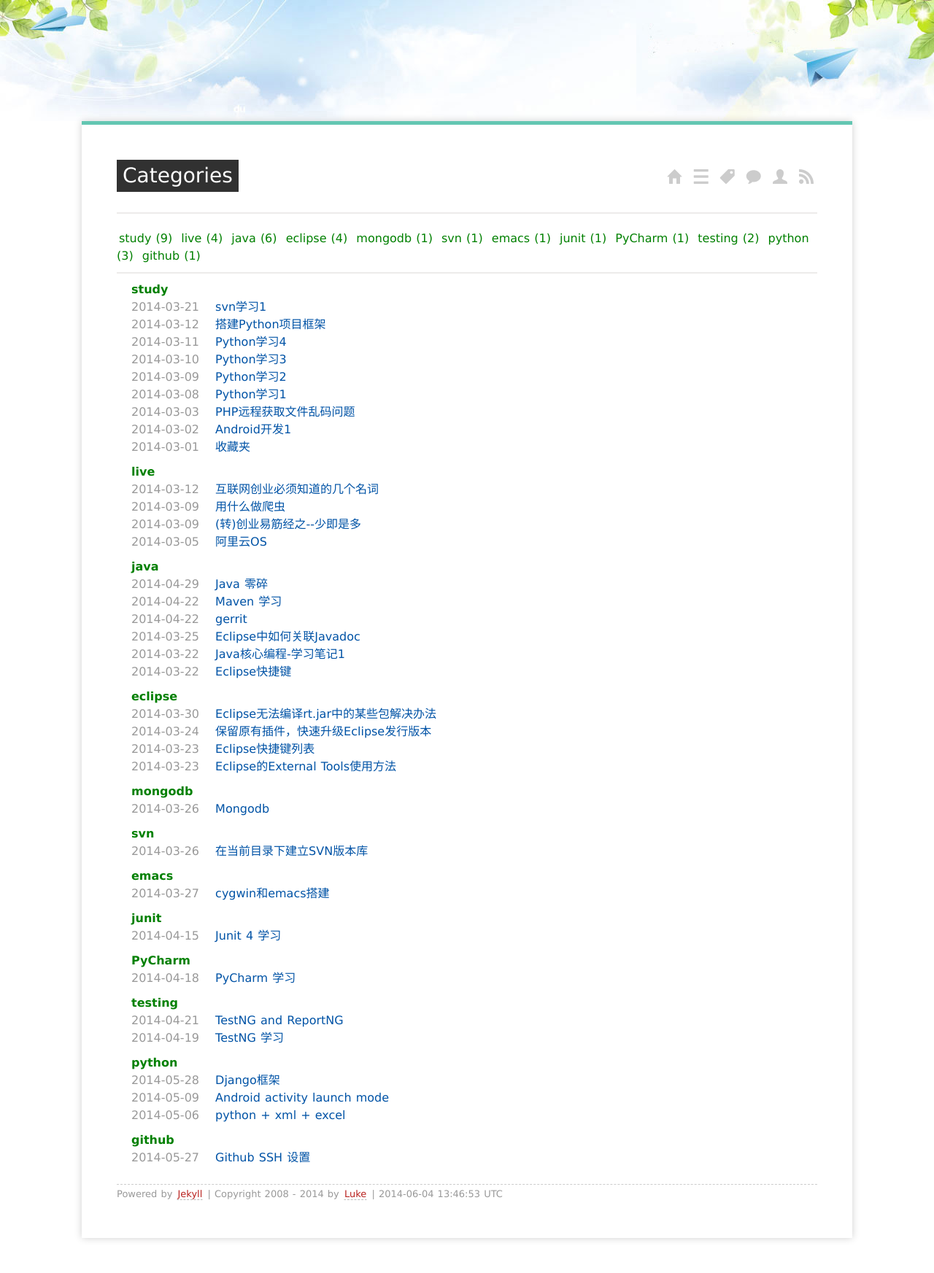
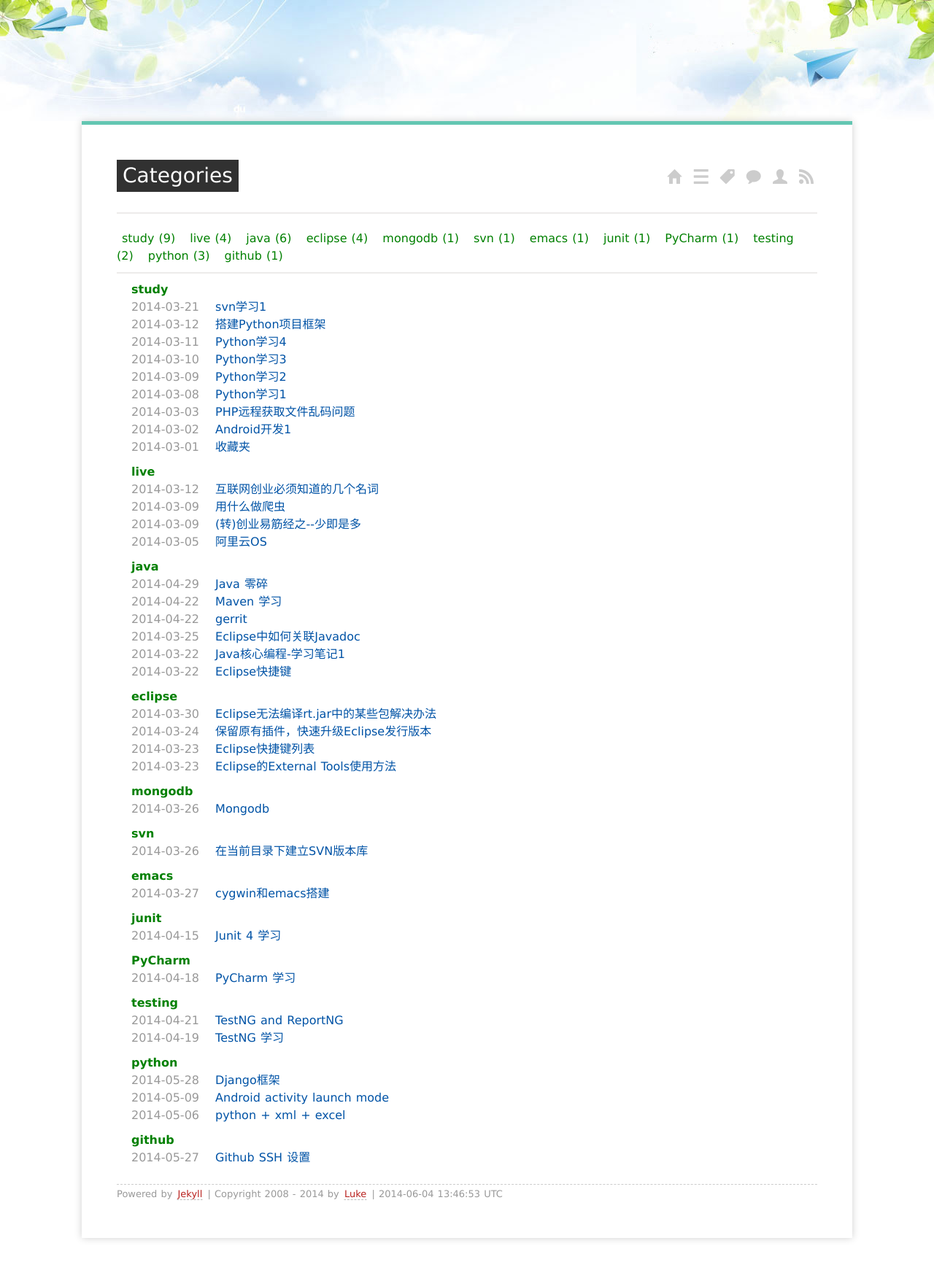
Before and after one commit to yujialive/yujialive.github.io, a Jekyll site: the page built from categories/index.md, in a window 1280 px wide. Shown: the whole page at 73% size. Built offline with Jekyll 4.4.1, drawn with Linux system fonts in a browser that asks for light colours; Markdown is read by kramdown in place of the engine named in the settings.

Commit message:
daily updates

```diff
--- a/media/css/screen.css
+++ b/media/css/screen.css
@@ -265,12 +265,12 @@
 
 #tag_cloud a {
     margin:6px 2px;
-    padding:3px 1px;
+    padding:3px 5px;
     color:green;
     text-decoration: none;
 }
 
 #tag_cloud a:hover {
     text-decoration: none;
-    font-weight: bold;
+    background: yellow;
 }
```
